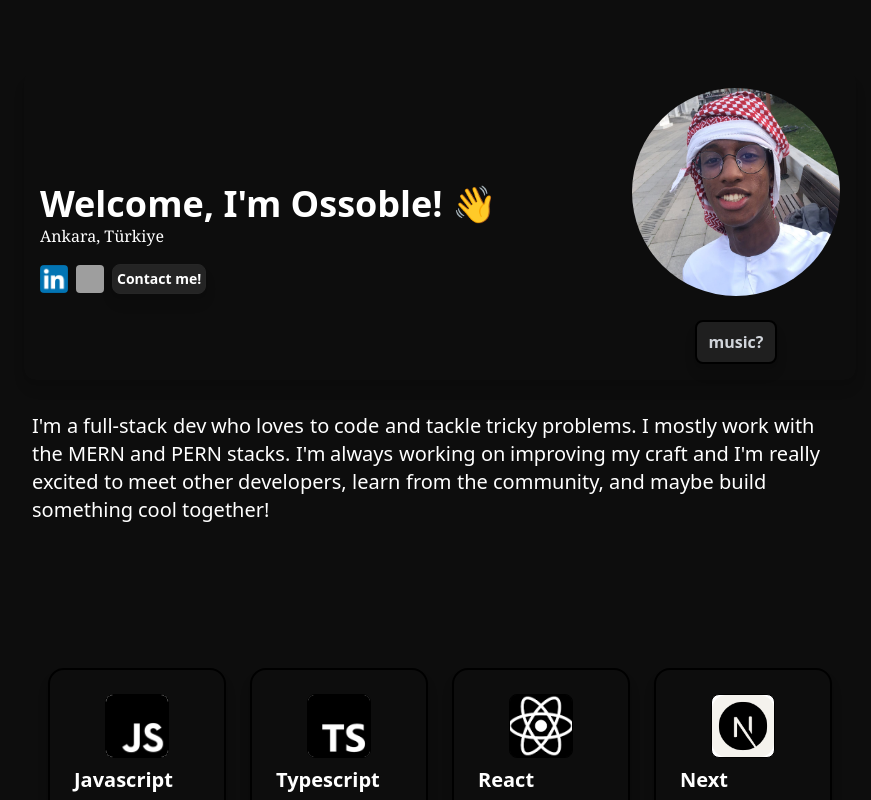
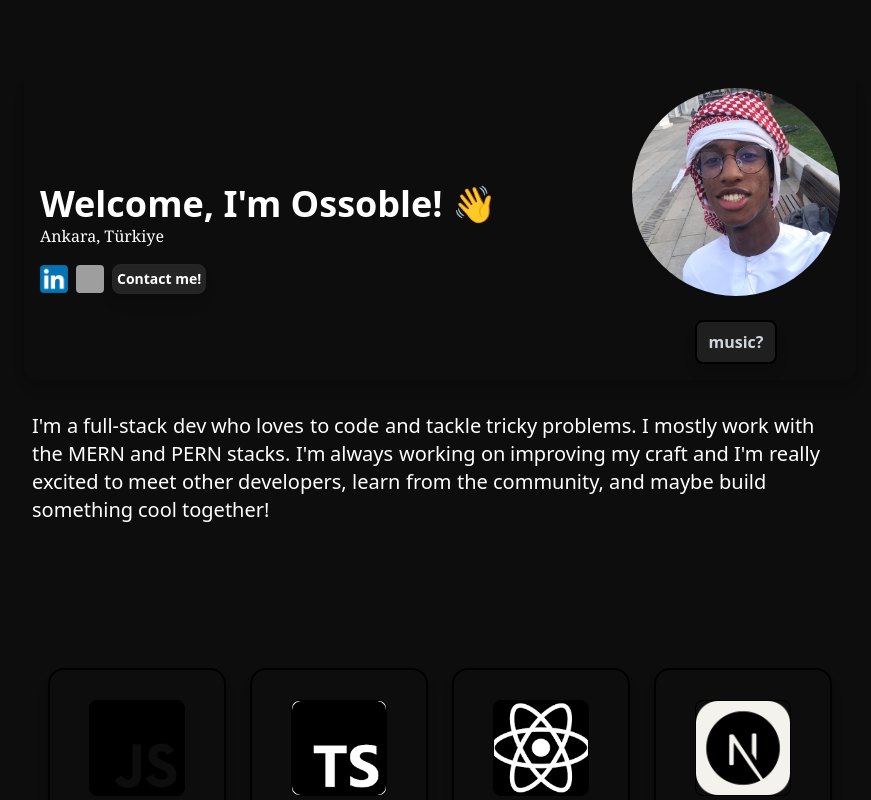
Before and after one commit to osso2k/Portfolio, a React (Vite) app: page / in a window 1280 px wide. Shown: the top 800 px of the page, without its empty margins (200-1071 px from the left). Built offline with nearby package versions, Linux system fonts and the light colour scheme; grey boxes are pictures that could not be loaded.

Commit message:
AI improvements? idk if it did much

```diff
--- a/src/components/Skills.jsx
+++ b/src/components/Skills.jsx
@@ -54,21 +54,21 @@ const Skills = () => {
   return (
     <div>
       <section className="py-12 text-white mt-24">
-        <div className="grid grid-cols-3 sm:grid-cols-2 lg:grid-cols-4 gap-6 px-6 max-w-6xl mx-auto">
+        <div className="grid grid-cols-3 sm:grid-cols-2 lg:grid-cols-4 gap-4 sm:gap-6 px-4 sm:px-6 max-w-6xl mx-auto">
           {skills.map((skill, i) => (
             <div
               key={i}
-              className={` p-6 rounded-2xl shadow-lg hover:scale-105 transition-transform border-2 border-black`}
+              className="flex flex-col items-center justify-center h-40 sm:h-44 md:h-48 p-4 sm:p-6 rounded-2xl   shadow-lg hover:shadow-xl hover:scale-105 transition-all duration-300 border-2 border-black"
             >
-              <div className="flex justify-center w-full">
+              <div className="flex items-center justify-center flex-1 w-full mb-2">
                 <img
                   src={skill.icon}
                   alt={skill.name}
-                  className="w-12 h-12 sm:w-14 sm:h-14 md:w-16 md:h-16 object-cover rounded-lg bg-white border border-black"
+                  className="w-16 h-16 sm:w-20 sm:h-20 md:w-24 md:h-24 object-cover rounded-lg border border-black"
                 />
               </div>
 
-              <h3 className="flex text-sm sm:text-lg md:text-xl text-center font-semibold mt-2 ">
+              <h3 className="text-xs sm:text-sm md:text-base font-bold text-center leading-tight truncate w-full">
                 {skill.name}
               </h3>
             </div>
```
